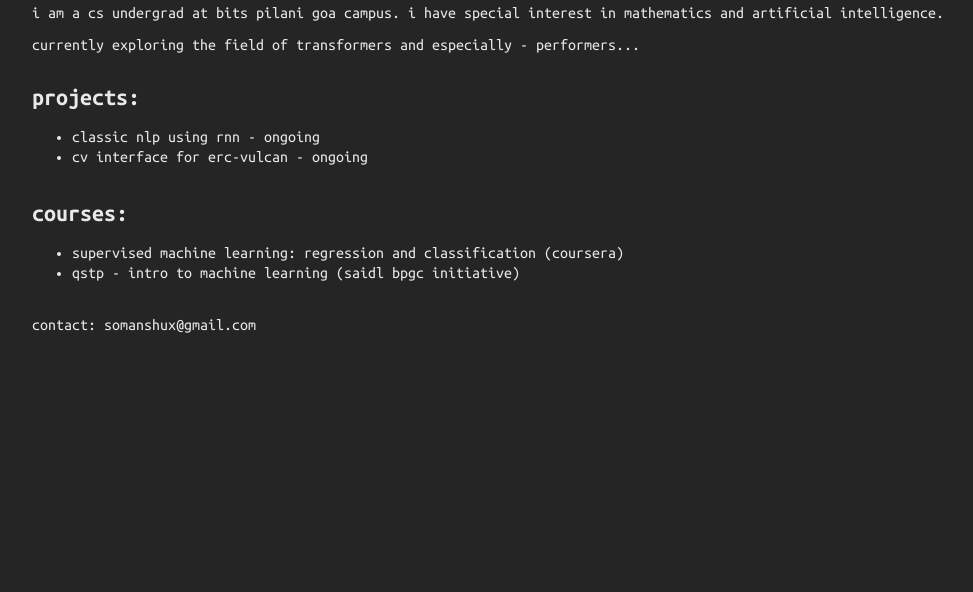
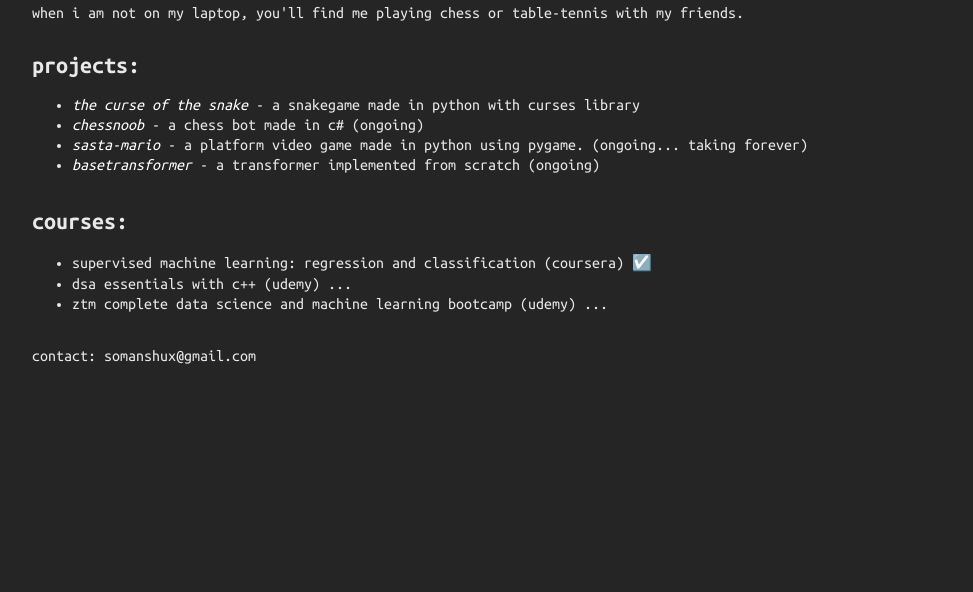
Before and after one commit to somanshurath/about, a plain HTML site: page index.html in a window 1280 px wide. Shown: the part 208-800 px from the top of the page, without its empty margins (96-1069 px from the left). Drawn offline with Linux system fonts and the light colour scheme.

Commit message:
Modified some aspects in main body and projects.

```diff
--- a/index.html
+++ b/index.html
@@ -22,20 +22,26 @@
       mathematics and artificial intelligence.
     </p>
     <p>
-      currently exploring the field of transformers and especially -
-      performers...
+      currently exploring the field of ai/ml and dsa (competitive programming).<br>
+      jack of all trades, master of some...
+    </p>
+    <p>
+      when i am not on my laptop, you'll find me playing chess or table-tennis with my friends.
     </p>
     <h2>projects:</h2>
     <ul>
-      <li>Classic NLP using RNN - Ongoing</li>
-      <li>CV interface for ERC-Vulcan - Ongoing</li>
+      <li><a href="https://github.com/somanshurath/the-curse-of-the-snake" style="text-decoration: none; font-style: italic; color: white">The Curse of the Snake</a> - A snakegame made in Python with Curses library</li>
+      <li><a href="" style="text-decoration: none; font-style: italic; color: white">ChessNoob</a> - A chess bot made in C# (ongoing)</li>
+      <li><a href="" style="text-decoration: none; font-style: italic; color: white">Sasta-mario</a> - A platform video game made in Python using Pygame. (ongoing... taking forever)</li>
+      <li><a href="" style="text-decoration: none; font-style: italic; color: white">BaseTransformer</a> - A transformer implemented from scratch (ongoing)</li>
     </ul>
     <h2>courses:</h2>
     <ul>
       <li>
-        Supervised Machine Learning: Regression and Classification (Coursera)
+        Supervised Machine Learning: Regression and Classification (Coursera) ☑️
       </li>
-      <li>QSTP - Intro to Machine Learning (SAIDL BPGC initiative)</li>
+      <li>DSA Essentials with C++ (Udemy) ...</li>
+      <li>ZTM Complete Data Science and Machine Learning Bootcamp (Udemy) ...</li>
     </ul>
     <p class="cntct">
       Contact:
--- a/styles.css
+++ b/styles.css
@@ -8,7 +8,7 @@
 
 body {
     width: 80%;
-    margin: 10rem auto
+    margin: 5rem auto
 }
 
 li {
```
